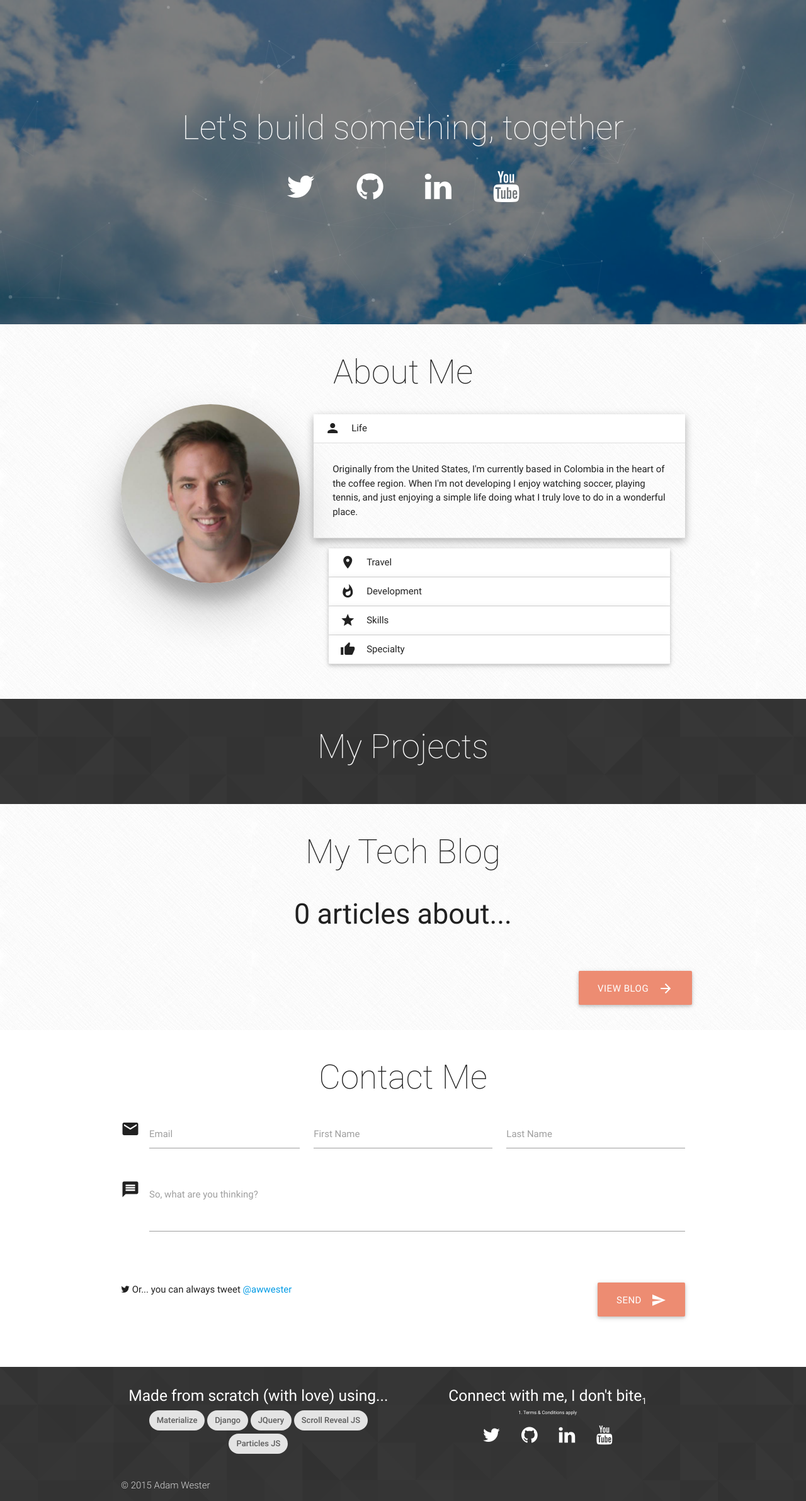
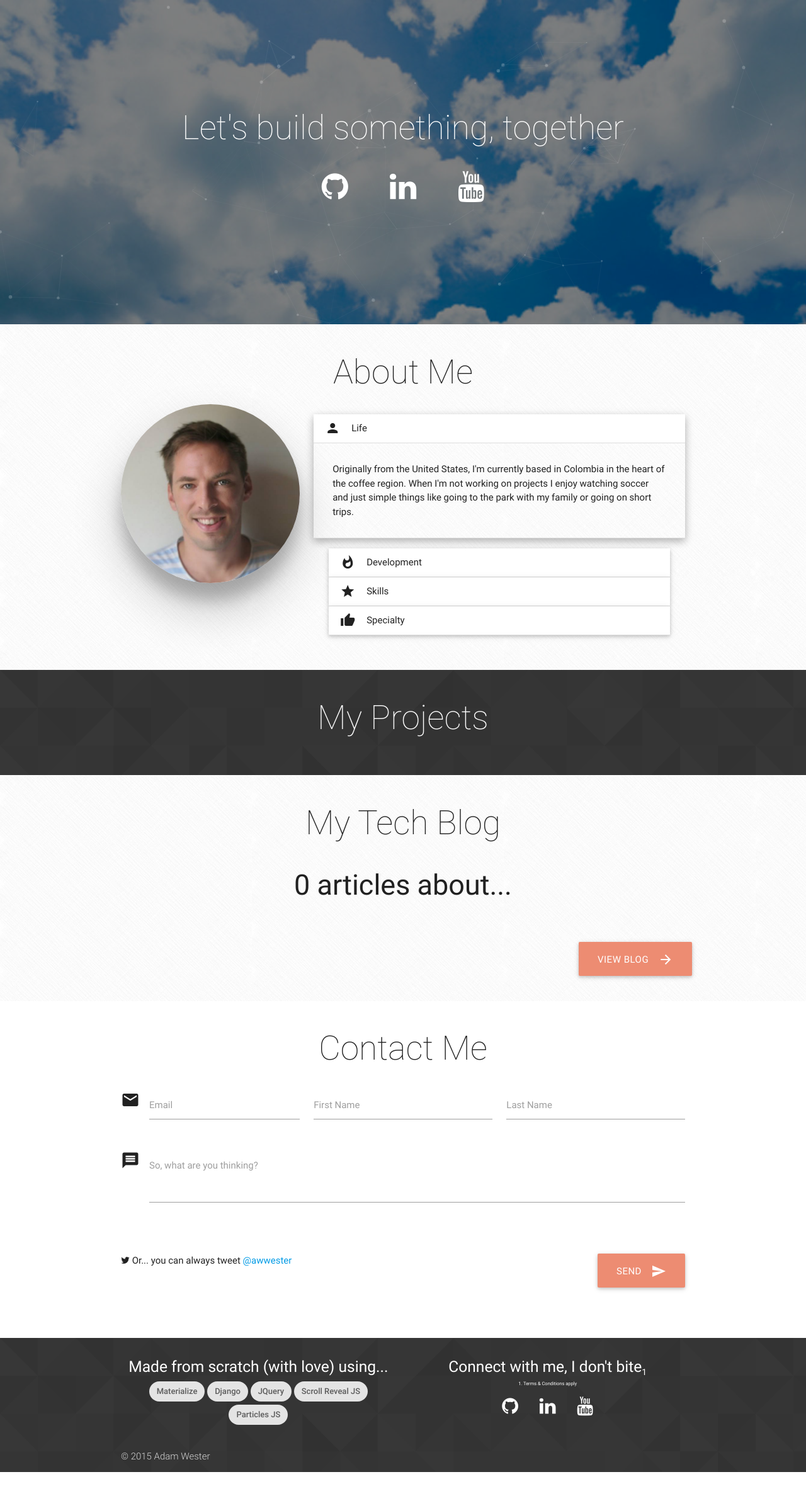
Before and after one commit to awwester/profile, a Django app: page / in a window 1280 px wide. Shown: the whole page at 63% size. After the commit the page ends 2338 px from the top, so only its background shows below. Run offline with Django 3.2, Linux system fonts and the light colour scheme; data that the repository does not hold is empty; parts of the project's set-up code (start-up, migrations or seed data) failed here and were passed over; some libraries are stand-ins or nearby versions.

Commit message:
Update home content.

```diff
--- a/core/templates/home.html
+++ b/core/templates/home.html
@@ -33,13 +33,7 @@
               <li class="active">
                 <div class="collapsible-header active"><i class="material-icons">person</i>Life</div>
                 <div class="collapsible-body">
-                  <p>Originally from the United States, I'm currently based in Colombia in the heart of the coffee region. When I'm not developing I enjoy watching soccer, playing tennis, and just enjoying a simple life doing what I truly love to do in a wonderful place.</p>
-                </div>
-              </li>
-              <li>
-                <div class="collapsible-header"><i class="material-icons">place</i>Travel</div>
-                <div class="collapsible-body">
-                  <p>A few years ago, I was working the United States in a small town in Washington state called Richland. I eventually hit a rut. I had accomplished everything that I wanted and decided to get rid of all my things, rent my house, explore the world, and become location independent. For more info on that, if you wish you can check out my travel blog, <a href="http://travelblogwave.com/stepsofatraveler" target="_blank">Steps of a Traveler</a>, which I made as part of my <a href="http://www.travelblogwave.com" target="_blank">Travel Blog Wave</a> project.</p>
+                  <p>Originally from the United States, I'm currently based in Colombia in the heart of the coffee region. When I'm not working on projects I enjoy watching soccer and just simple things like going to the park with my family or going on short trips.</p>
                 </div>
               </li>
               <li>
@@ -47,26 +41,29 @@
                   <i class="material-icons">whatshot</i>Development
                   </div>
                 <div class="collapsible-body">
-                  <p>At my job in the U.S. I mostly did analysis, database development, and business process management. After 5 years of telling my managers that I wanted to get more into development work, I took matters into my own hands. After being confined to the Microsoft universe, I quickly found the beauty of open source. It was like opening your eyes to a whole new world.</p>
+                  <p>Most of my work these days revolves around building solutions based on what clients are looking for. My work mostly consists of API servers with Django REST Framework and web applications using react.js although some projects vary in what is used to accomplish our goals.</p>
                 </div>
               </li>
               <li>
                 <div class="collapsible-header"><i class="material-icons">grade</i>Skills</div>
                 <div class="collapsible-body">
                   <p>
-                    <span class="chip">Django</span> <span class="chip">Django Rest Framework</span>
-                    <span class="chip">Ember.js</span> <span class="chip">Angular</span>
-                    <span class="chip">Ionic</span> <span class="chip">Bootstrap</span>
-                    <span class="chip">Materialize</span> <span class="chip">Being Awesome</span>
-                    <span class="chip">AWS</span> <span class="chip">Heroku</span> <span class="chip">Public APIs</span>
-                    <span class="chip">Private APIs</span> <span class="chip grow"><a href="https://www.linkedin.com/profile/view?id=AAIAAAJXMg8B5ThzH_LCi7clf20KuONnxNGNj5w">Linked <i class="fa fa-linkedin"></i></a></span>
+                    <span class="chip">Django</span>
+                    <span class="chip">Django Rest Framework</span>
+                    <span class="chip">React.js</span>
+                    <span class="chip">Bootstrap</span>
+                    <span class="chip">Materialize</span>
+                    <span class="chip">AWS</span>
+                    <span class="chip">Heroku</span>
+                    <span class="chip">Project Management</span>
+                    <span class="chip">Communication</span>
                   </p>
                 </div>
               </li>
               <li>
                 <div class="collapsible-header"><i class="material-icons">thumb_up</i>Specialty</div>
                 <div class="collapsible-body">
-                <p>There are so many developers out there, you might be wondering what makes me special? Coming from a business background, I get it. I understand both sides. My favorite projects are Minimum Viable Products (MVPs) for startups. I've completed 5 MVPs now and for me those are by far the most exciting. I'm learning every day, love challenges, learning new technologies, and have a nack for being damn good at whatever I do.</p>
+                <p>There are so many developers out there, you might be wondering what makes me special? Coming from a business background, I get it. I understand both the tech side and business side of projects. My favorite projects are Minimum Viable Products (MVPs) for startups. I've helped with many MVP projects and for me those types of projects are the most exciting. I'm learning every day, love challenges, learning new technologies, and have a nack for being damn good at whatever I do.</p>
                 </div>
               </li>
             </ul>
--- a/core/templates/shared/social_links.html
+++ b/core/templates/shared/social_links.html
@@ -1,9 +1,4 @@
 <ul class="social-links">
-  <li>
-    <a href="https://www.twitter.com/awwester" target="_blank">
-      <i class="fa fa-2x fa-twitter"></i>
-    </a>
-  </li>
   <li>
     <a href="https://www.github.com/awwester" target="_blank">
       <i class="fa fa-2x fa-github"></i>
```
